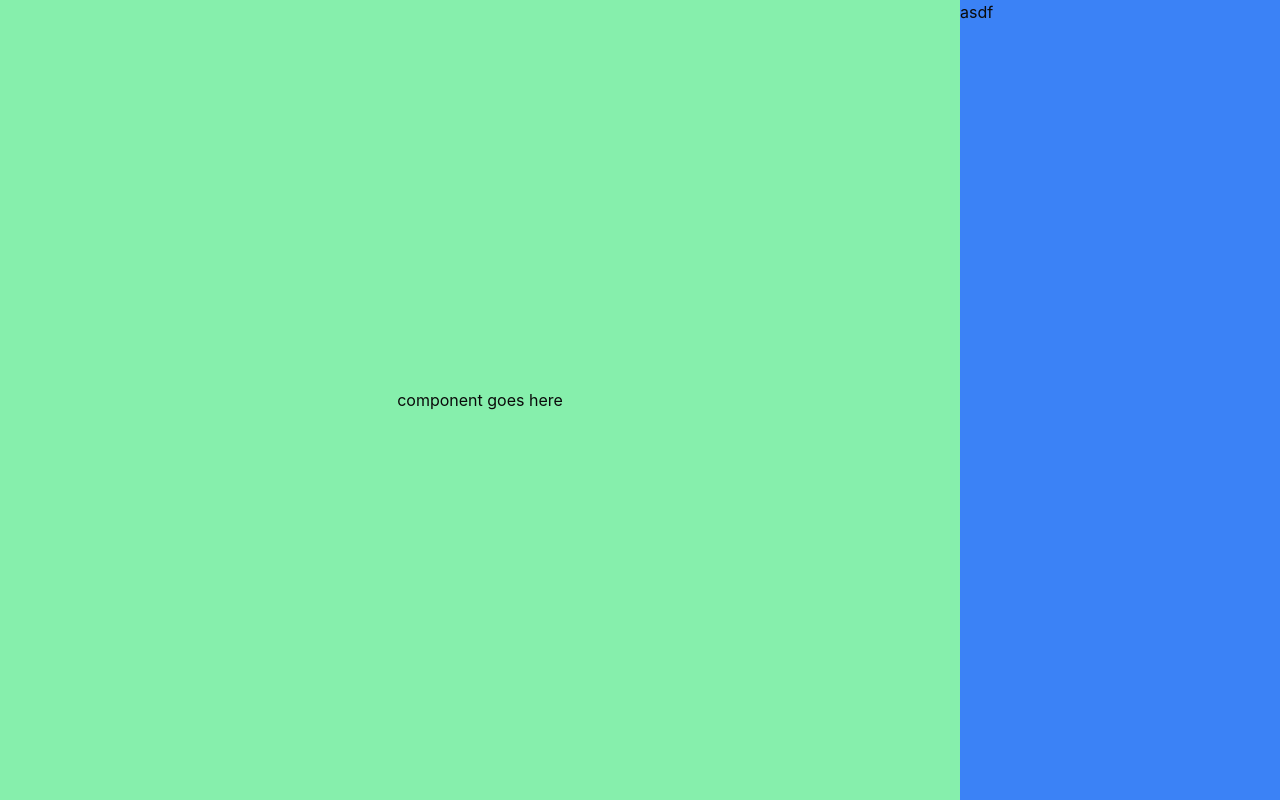
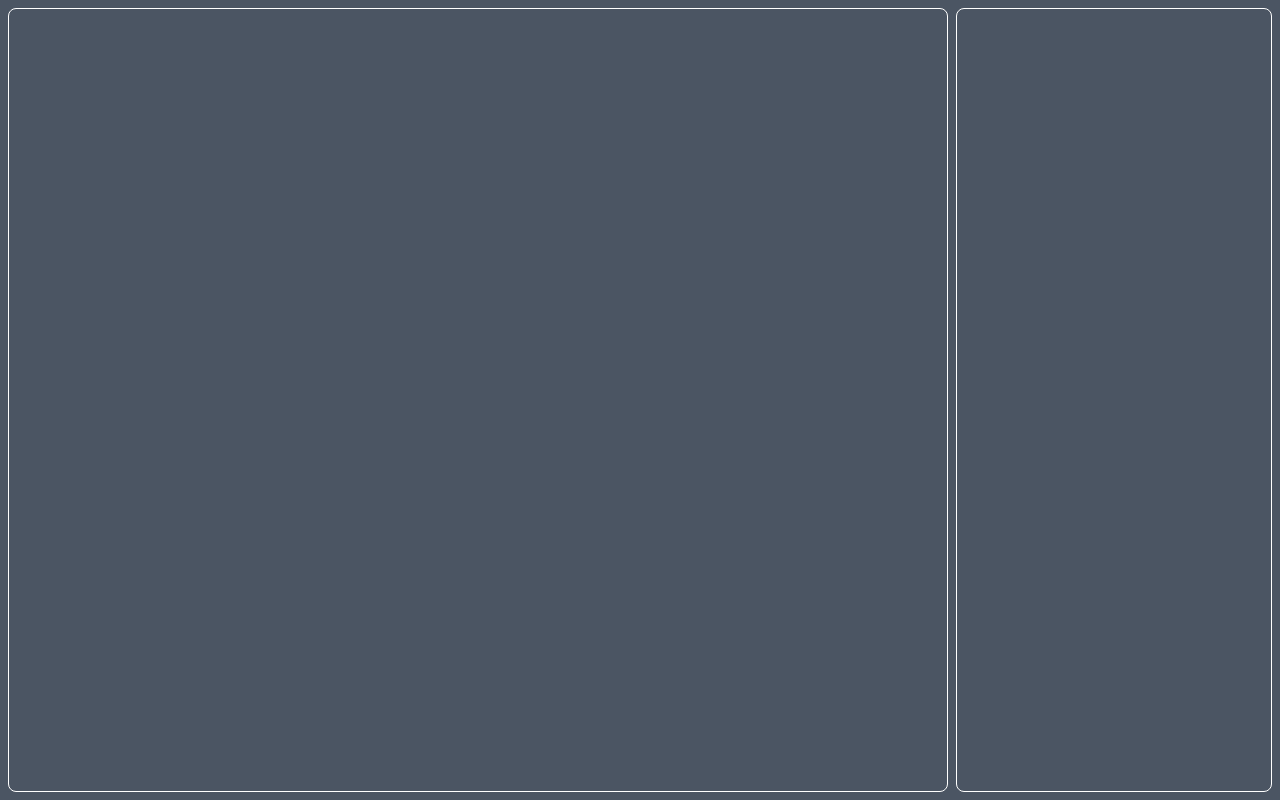
Before and after one commit to MadisonEvans94/HTMLAgent, a React (Vite) app in the folder frontend/: page / in a window 1280 px wide. Built offline with nearby package versions, Linux system fonts and the light colour scheme.

Commit message:
ui updates

```diff
--- a/frontend/src/components/ChatPane.tsx
+++ b/frontend/src/components/ChatPane.tsx
@@ -2,5 +2,7 @@ import React from 'react';
 import { Pane } from './Pane';
 
 export const ChatPane: React.FC = () => {
-	return <Pane className='bg-blue-500 w-1/4'>asdf</Pane>;
+	return <Pane className='w-1/4 py-2'>
+        <div className='border border-white rounded-lg h-full'></div>
+    </Pane>;
 };
--- a/frontend/src/components/GeneratedComponentPane.tsx
+++ b/frontend/src/components/GeneratedComponentPane.tsx
@@ -3,8 +3,8 @@ import { Pane } from './Pane';
 
 export const GeneratedComponentPane: React.FC = () => {
 	return (
-		<Pane className='bg-green-300 grow flex items-center justify-center'>
-			component goes here
+		<Pane className='grow flex items-center justify-center py-2'>
+			<div className='border border-white rounded-lg w-full h-full'></div>
 		</Pane>
 	);
 };
--- a/frontend/src/components/MainLayout.tsx
+++ b/frontend/src/components/MainLayout.tsx
@@ -6,7 +6,7 @@ interface MainLayoutProps {
 
 export const MainLayout: React.FC<MainLayoutProps> = ({ children }) => {
 	return (
-		<div className='bg-gray-600 w-screen h-screen overscroll-y-contain flex'>
+		<div className='bg-gray-600 w-screen h-screen overscroll-y-contain flex gap-2 px-2'>
 			{children}
 		</div>
 	);
```
